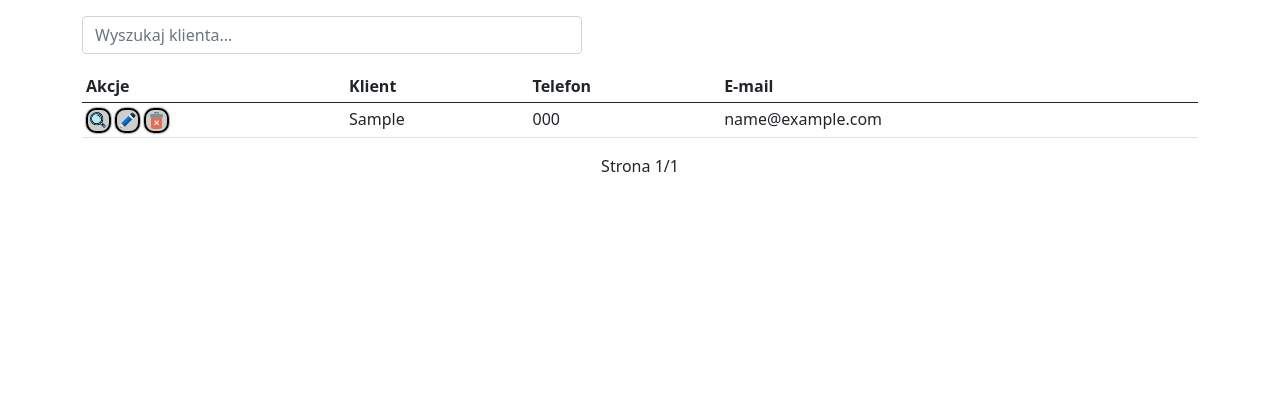
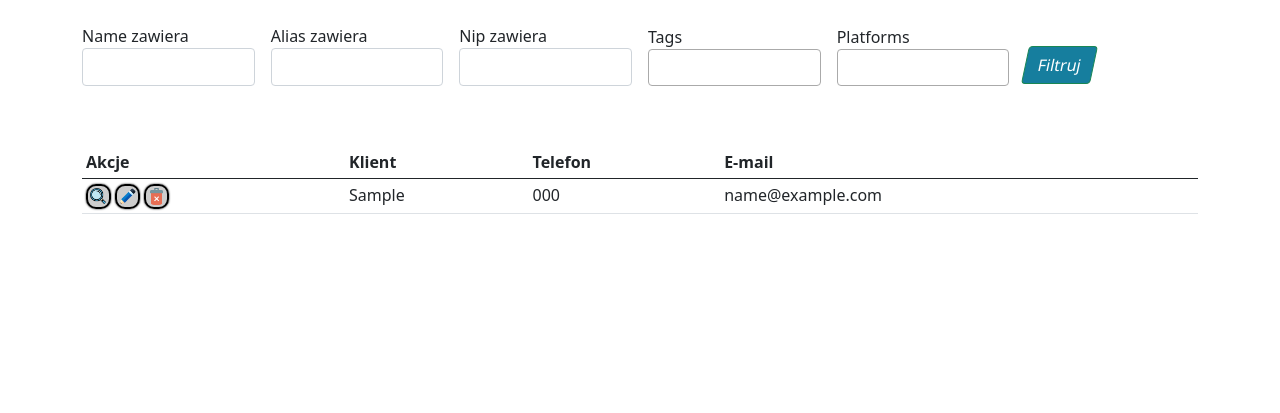
Before and after one commit to besesito/Service_Project, a Django app: page /klienci/ in a window 1280 px wide. Shown: the part 74-487 px from the top of the page. Run offline with Django 3.2, Linux system fonts and the light colour scheme; tables that the repository leaves empty hold one stand-in row (values such as "Sample post"); some libraries are stand-ins or nearby versions.

Commit message:
django-filters to customers

```diff
--- a/Service_Project/static/css/style.css
+++ b/Service_Project/static/css/style.css
@@ -37,18 +37,7 @@ footer{
     background-color: rgb(224, 235, 235, 0.4);
 }
 
-form{
-    border: 5px solid rgba(22,126,158);
-    border-radius: 10px;
-    padding: 20px;
-    margin: auto;
-    margin-bottom: 20px;
-    margin-top: 20px;
-    -webkit-box-shadow: 0px 0px 20px 0px #000000;
-    box-shadow: 0px 0px 20px 0px #000000;
-    background-color: rgb(224, 235, 235, 0.4);
-    max-width: 500px;
-}
+
 
 
 .map{
--- a/Service_Project/static/js/customers-list.js
+++ /dev/null
@@ -1,34 +0,0 @@
-const rdata = JSON.parse(data.replace(/&quot;/g, '"'))
-const input = document.getElementById('search_field')
-let = filtered = []
-input.addEventListener('keyup', (e)=> {
-    table.innerHTML = ""
-    filtered = rdata.filter(customer=> customer['name'].toLowerCase().includes(e.target.value.toLowerCase()))
-    if (filtered.length > 0){
-        filtered.map(customer=>{
-            if  (customer['phone_number'] == null) {
-                customer['phone_number'] = "brak"
-            } else {}
-            if  (customer['alias'] != null) {
-                customer['name'] = customer['alias']
-            } else {}
-            if  (customer['email'] == null) {
-                customer['email'] = "brak"
-            } else {}
-            table.innerHTML +=`
-            <tr>
-                <td>
-                    <a href="http://127.0.0.1:8000/klienci/${customer['id']}"><img class="icon-size-p" src="/static/img/icons/loupe.png"></a>
-                    <a href="http://127.0.0.1:8000/klienci/${customer['id']}/edytuj"><img class="icon-size-p" src="/static/img/icons/pencil.png"></a>
-                    <a href="http://127.0.0.1:8000/klienci/${customer['id']}/usun"><img class="icon-size-p" src="/static/img/icons/bin.png"></a>
-                </td>
-                <td>${customer['name']}</td>
-                <td>${customer['phone_number']}</td>
-                <td>${customer['email']}</td>
-            </tr>
-            `
-        })
-    } else {
-        table.innerHTML = "<br/><b>Nie znaleziono...</b>"
-    }
-})
--- /dev/null
+++ b/customers/filters.py
@@ -0,0 +1,13 @@
+import django_filters
+from .models import Customer
+
+class CustomerFilter(django_filters.FilterSet):
+    class Meta:
+        model = Customer
+        fields = {
+            'name': ['icontains'],
+            'alias': ['icontains'],
+            'nip': ['icontains'],
+            'tags': ['exact'],
+            'platforms': ['exact']
+            }
--- a/customers/templates/customers/add.html
+++ b/customers/templates/customers/add.html
@@ -12,7 +12,7 @@
 
 <div class="text-center container">
     <h1 class="m-2"><b>Dodaj klienta</b></h1>
-    <form method="post">
+    <form method="post" class='box width-500'>
         {% csrf_token %}
         {{ form|crispy }}
         <button class="crazy-btn btn btn-success" type="submit">Dodaj</button>
--- a/customers/templates/customers/delete.html
+++ b/customers/templates/customers/delete.html
@@ -1,7 +1,7 @@
 {% extends 'base.html' %}
 {% block content %}
 
-<form class="box text-center" method="post">{% csrf_token %}
+<form class="box width-500 text-center" method="post">{% csrf_token %}
 
     <p><b>Czy na pewno chcesz usunąć {{ customer }} i wszystkie związane z nim usuługi?</b></p>
 
--- a/customers/templates/customers/image_add.html
+++ b/customers/templates/customers/image_add.html
@@ -12,7 +12,7 @@
 
 <div class="text-center container">
     <h1 class="m-2"><b>Dodaj zdjęcie</b></h1>
-    <form method="post" enctype="multipart/form-data">
+    <form method="post" enctype="multipart/form-data" class='box width-500'>
         {% csrf_token %}
         {{ form|crispy }}
         <button class="crazy-btn btn btn-success" type="submit">Dodaj</button>
--- a/customers/templates/customers/list.html
+++ b/customers/templates/customers/list.html
@@ -1,5 +1,6 @@
 {% extends 'base.html' %}
 {% block content %}
+{% load crispy_forms_tags %}
 
 <div class="container">
     {% if messages %}
@@ -10,7 +11,32 @@
     {% endfor %}
     {% endif %}
 
-    <input id="search_field" class="form-control mt-3 mb-3 width-500" placeholder="Wyszukaj klienta..."/>
+
+
+    <form method="GET" class="mt-4">
+        <div class="row  gx-3 gy-2 align-items-center">
+                <div class="col-sm-2">
+                    {{ filter.form.name__icontains|as_crispy_field }}
+                </div>
+                <div class="col-sm-2">
+                    {{ filter.form.alias__icontains|as_crispy_field }}
+                </div>
+                <div class="col-sm-2">
+                    {{ filter.form.nip__icontains|as_crispy_field }}
+                </div>
+                <div class="col-sm-2">
+                    {{ filter.form.tags|as_crispy_field }}
+                </div>
+                <div class="col-sm-2">
+                    {{ filter.form.platforms|as_crispy_field }}
+                </div>
+            <div class="col-sm-1">
+                <button type="submit" class="btn btn-success crazy-btn">Filtruj</button>
+            </div>
+        </div>
+    </form>
+
+
     <div class="table-responsive-sm">
         <table class="table table-sm" style="margin:auto;">
             <thead>
@@ -22,7 +48,8 @@
                 </tr>
             </thead>
             <tbody id="table">
-                {% for customer in customers %}
+                {% if filter.qs %}
+                    {% for customer in filter.qs %}
                     <tr>
                         <td>
                             <a href="{% url 'customer:detail' customer.pk %}"><img class="icon-size-p" src="/static/img/icons/loupe.png"></a>
@@ -42,32 +69,22 @@
                         <td>{{ customer.email|default:"brak" }}</td>
                     </tr>
                     {% endfor %}
+                {% else %}
+                    <h3 class='text-center'>Brak wyników...</h3>
+                {% endif %}
             </tbody>
         </table>
     </div>
 
+    <script src="https://code.jquery.com/jquery-3.6.0.min.js" integrity="sha256-/xUj+3OJU5yExlq6GSYGSHk7tPXikynS7ogEvDej/m4=" crossorigin="anonymous"></script>
+    <script src="https://cdn.jsdelivr.net/npm/select2@4.1.0-rc.0/dist/js/select2.min.js"></script>
+    <script>
+        $(document).ready(function() {
+            $('#id_tags').select2();
+            $('#id_platforms').select2();
+        });
+    </script>
 
-    <div class="text-center m-3">
-        <span>
-            {% if page_obj.has_previous %}
-                <a href="?page=1">&laquo; pierwsza</a>
-                <a href="?page={{ page_obj.previous_page_number }}">poprzednia</a>
-            {% endif %}
 
-            <span>
-                Strona {{ page_obj.number }}/{{ page_obj.paginator.num_pages }}
-            </span>
 
-            {% if page_obj.has_next %}
-                <a href="?page={{ page_obj.next_page_number }}">następna</a>
-                <a href="?page={{ page_obj.paginator.num_pages }}">ostatnia &raquo;</a>
-            {% endif %}
-        </span>
-    </div>
-</div>
-
-<script>
-    const data = '{{ qs_json }}'
-</script>
-<script src="/static/js/customers-list.js"></script>
 {% endblock %}
--- a/customers/templates/customers/update.html
+++ b/customers/templates/customers/update.html
@@ -12,7 +12,7 @@
 
 <div class="text-center">
     <h1 class="m-4">Edytuj klienta</h1>
-    <form method="post">
+    <form method="post" class='box width-500'>
         {% csrf_token %}
         {{ form|crispy }}
         <button class="crazy-btn btn btn-success" type="submit">Dodaj</button>
--- a/customers/views.py
+++ b/customers/views.py
@@ -5,8 +5,7 @@ from django.contrib.messages.views import SuccessMessageMixin
 from django.urls import reverse_lazy
 from django.contrib import messages
 from services.models import Service
-import json
-
+from .filters import CustomerFilter
 # Create your views here.
 
 class Customer_add(SuccessMessageMixin, generic.edit.CreateView):
@@ -32,7 +31,6 @@ class Customer_detail(generic.DetailView):
         context = super().get_context_data(**kwargs)
         context['services'] = Service.objects.filter(customer=self.object).order_by('date')
         context['images'] = Image.objects.filter(customer=self.object)
-        context['image_form'] = ImageForm()
         return context
 
 
@@ -51,13 +49,13 @@ class Customer_delete(generic.DeleteView):
 class Customer_list(generic.ListView):
     model = Customer
     template_name = 'customers/list.html'
-    context_object_name = 'customers'
     paginate_by = 50
 
     def get_context_data(self, **kwargs):
         context = super().get_context_data(**kwargs)
-        context['qs_json'] = json.dumps(list(Customer.objects.values()), default=str)
+        context['filter'] = CustomerFilter(self.request.GET, queryset=self.get_queryset())
         return context
+
 
 class Image_create(SuccessMessageMixin, generic.CreateView):
     model = Image
--- a/requirements.txt
+++ b/requirements.txt
@@ -2,6 +2,7 @@ asgiref==3.3.4
 Django==3.2.4
 django-appconf==1.0.4
 django-crispy-forms==1.12.0
+django-filter==2.4.0
 django-select2==7.7.1
 djangorestframework==3.12.4
 pytz==2021.1
--- a/services/templates/services/add.html
+++ b/services/templates/services/add.html
@@ -12,7 +12,7 @@
 
 <div class="text-center">
     <h1 class="m-2"><b>Dodaj usługę</b></h1>
-    <form method="post">
+    <form method="post" class='box width-500'>
         {% csrf_token %}
         {{ form|crispy }}
         <button class="crazy-btn btn btn-success" type="submit">Dodaj</button>
--- a/services/templates/services/update.html
+++ b/services/templates/services/update.html
@@ -12,7 +12,7 @@
 
 <div class="text-center">
     <h1 class="m-4">Edytuj usługę</h1>
-    <form method="post">
+    <form method="post" class='box width-500'>
         {% csrf_token %}
         {{ form|crispy }}
         <button class="crazy-btn btn btn-success" type="submit">Dodaj</button>
```
Also changed, not shown: Service_Project/static/js/services-list.js (deleted, +0 -40 lines), customers/templates/customers/detail.html (+8 -6 lines), services/templates/services/list.html (+0 -7 lines). Lines whose indentation alone changed are shown as unchanged.
